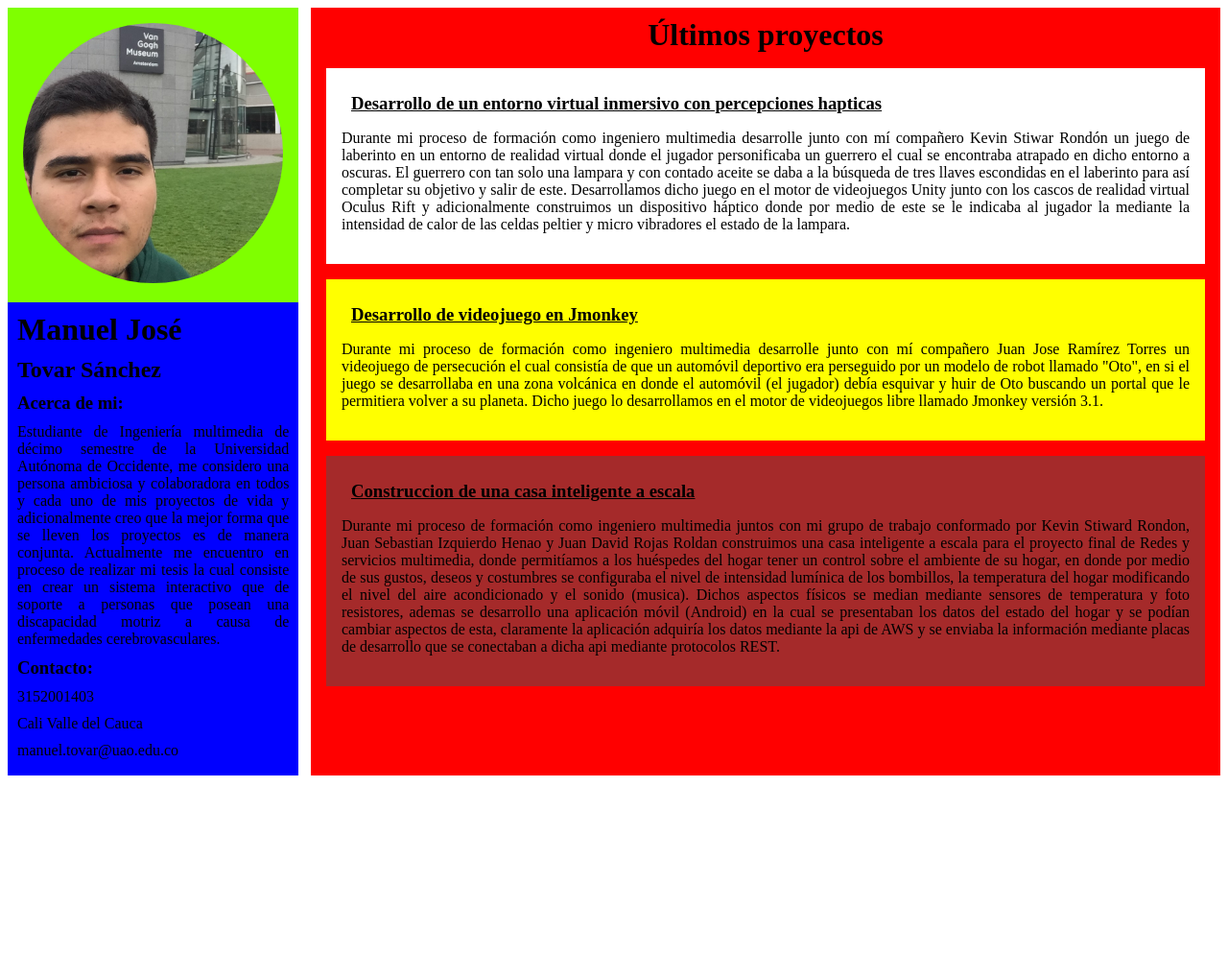
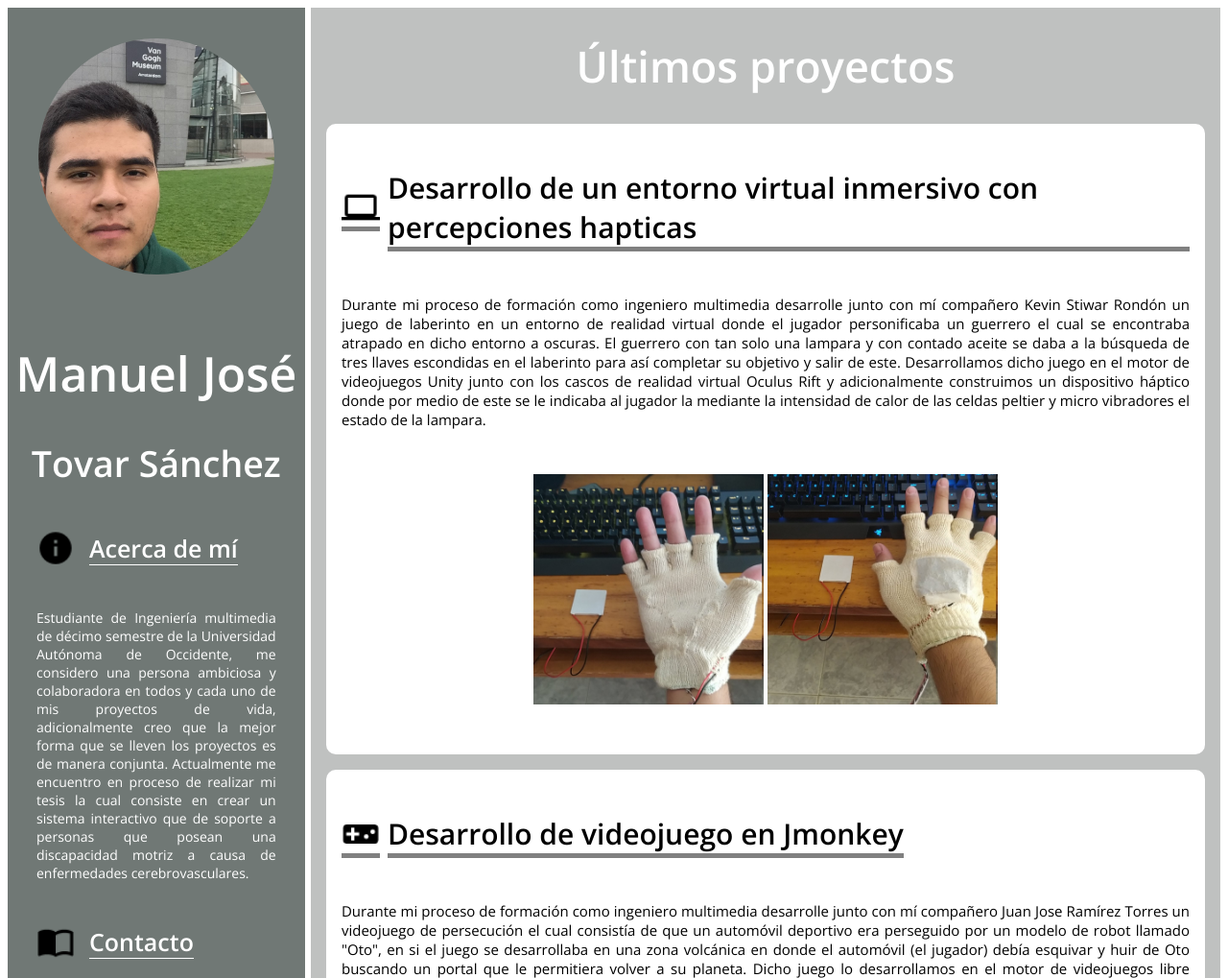
Before and after one commit to ManuelTovar/Repositorio, a plain HTML site: page index.html in a window 1280 px wide. Shown: the top 1019 px of the page at 96% size. Before the commit the page ends 808 px from the top, so only its background shows below. Drawn offline with nearby package versions, Linux system fonts and the light colour scheme; a script that the page names is missing.

Commit message:
Se agrego color fuentes e imagenes y se retiro img

```diff
--- a/index.html
+++ b/index.html
@@ -4,66 +4,141 @@
 <head>
     <meta charset="utf-8" />
     <meta http-equiv="X-UA-Compatible" content="IE=edge">
-    <title>Portafolio Manuel</title>
+    <title>Portafolio Manuel J. Tovar Sanchez</title>
     <meta name="viewport" content="width=device-width, initial-scale=1">
     <link rel="stylesheet" type="text/css" media="screen" href="resources/main.css" />
+    <link href="https://fonts.googleapis.com/css?family=Open+Sans:400,600,300" rel="stylesheet" type="text/css">
+
     <script src="main.js"></script>
 </head>
 
 <body>
 
     <div id="infoContainer" class="o-info-container">
+
         <div id="imgContainer" class="o-img-container">
             <img class="o-img-profile" src="resources/Manuel.jpg" alt="Foto del perfil del usuario">
         </div>
+
+        <div class="o-info-name">
             <h1>Manuel José</h1>
             <h2>Tovar Sánchez</h2>
-        <h3>Acerca de mi:</h3>
+        </div>
+
+            <div class="o-container-icon-info">
+                <img src="resources/info-icon.png" alt="Icono de computador" class="o-icon-info">
+                <h3>Acerca de mí</h3>
+            </div>
+
+        <div class="o-aboutme-text">
             <p>Estudiante de Ingeniería multimedia de décimo semestre de la Universidad Autónoma de
-            Occidente, me considero una persona ambiciosa y colaboradora en todos y cada uno de mis proyectos de vida y
-            adicionalmente creo que la mejor forma que se lleven los proyectos es de manera conjunta. Actualmente me
-            encuentro en proceso de realizar mi tesis la cual consiste en crear un sistema interactivo que de soporte a
-            personas que posean una discapacidad motriz a causa de enfermedades cerebrovasculares.
-            <h3>Contacto:</h3>
-            <p>3152001403</p>
-            <p>Cali Valle del Cauca</p>
-            <p>manuel.tovar@uao.edu.co</p>
+                Occidente, me considero una persona ambiciosa y colaboradora en todos y cada uno de mis proyectos de
+                vida, adicionalmente creo que la mejor forma que se lleven los proyectos es de manera conjunta.
+                Actualmente me
+                encuentro en proceso de realizar mi tesis la cual consiste en crear un sistema interactivo que de
+                soporte a personas que posean una discapacidad motriz a causa de enfermedades cerebrovasculares.</p>
+
+        </div>
+
+        <div class="o-container-icon-info">
+            <img src="resources/contactme-icon.png" alt="Icono de computador" class="o-icon-info">
+            <h3>Contacto</h3>
+        </div>
+
+
+        <div class="o-information-data">
+            <p>Telefono: 4015469</p>
+            <p>Celular: 3152001403</p>
+            <p>Residencia: Cali Valle del Cauca</p>
+            <p>Correo: manuel.tovar@uao.edu.co</p>
+        </div>
+
+
     </div>
 
     <div id="portfolioContainer" class="o-portfolio-container">
 
         <h1>Últimos proyectos</h1>
+
         <div id="project1" class="o-project">
+            <div class="o-cotainer-icon">
+                <img src="resources/computer-icon.png" alt="Icono de computador" class="o-icon-project">
                 <h3>Desarrollo de un entorno virtual inmersivo con percepciones hapticas</h3>
-            <p>Durante mi proceso de formación como ingeniero multimedia desarrolle junto con mí compañero Kevin Stiwar
+            </div>
+
+            <p>Durante mi proceso de formación como ingeniero multimedia desarrolle junto con mí compañero Kevin
+                Stiwar
                 Rondón un juego de laberinto en un entorno de realidad virtual donde el jugador personificaba un
-                guerrero el cual se encontraba atrapado en dicho entorno a oscuras. El guerrero con tan solo una lampara
-                y con contado aceite se daba a la búsqueda de tres llaves escondidas en el laberinto para así completar
-                su objetivo y salir de este. Desarrollamos dicho juego en el motor de videojuegos Unity junto con los
+                guerrero el cual se encontraba atrapado en dicho entorno a oscuras. El guerrero con tan solo una
+                lampara
+                y con contado aceite se daba a la búsqueda de tres llaves escondidas en el laberinto para así
+                completar
+                su objetivo y salir de este. Desarrollamos dicho juego en el motor de videojuegos Unity junto con
+                los
                 cascos de realidad virtual Oculus Rift y adicionalmente construimos un dispositivo háptico donde por
-                medio de este se le indicaba al jugador la mediante la intensidad de calor de las celdas peltier y micro
+                medio de este se le indicaba al jugador la mediante la intensidad de calor de las celdas peltier y
+                micro
                 vibradores el estado de la lampara.</p>
+
+
+            <div id="imgContainer" class="o-img-container">
+                <img class="o-img-project" src="resources/Glove.jpg" alt="Foto de guante háptico vista superior">
+                <img class="o-img-project" src="resources/Glove2.jpg" alt="Foto de guante háptico vista superior">
+
             </div>
+
+
+
+        </div>
+
         <div id="project2" class="o-project">
+
+            <div class="o-cotainer-icon">
+                <img src="resources/videogame-icon.png" alt="Icono videojuego" class="o-icon-project">
                 <h3>Desarrollo de videojuego en Jmonkey</h3>
+            </div>
+
+
             <p>Durante mi proceso de formación como ingeniero multimedia desarrolle junto con mí compañero Juan Jose
                 Ramírez Torres un videojuego de persecución el cual consistía de que un automóvil deportivo era
-                perseguido por un modelo de robot llamado "Oto", en si el juego se desarrollaba en una zona volcánica en
-                donde el automóvil (el jugador) debía esquivar y huir de Oto buscando un portal que le permitiera volver
-                a su planeta. Dicho juego lo desarrollamos en el motor de videojuegos libre llamado Jmonkey versión 3.1.
+                perseguido por un modelo de robot llamado "Oto", en si el juego se desarrollaba en una zona
+                volcánica en
+                donde el automóvil (el jugador) debía esquivar y huir de Oto buscando un portal que le permitiera
+                volver
+                a su planeta. Dicho juego lo desarrollamos en el motor de videojuegos libre llamado Jmonkey versión
+                3.1.
             </p>
+            <div id="imgContainer" class="o-img-container">
+                <img class="o-img-project" src="resources/videogame.png" alt="Foto de guante háptico vista superior">
+                <img class="o-img-project" src="resources/videogame2.png" alt="Foto de guante háptico vista superior">
+                <br>
+                <iframe width="560" height="315" src="https://www.youtube.com/embed/Fj5XiMCau3k" frameborder="0" allow="accelerometer; autoplay; encrypted-media; gyroscope; picture-in-picture" allowfullscreen></iframe>
+            </iframe>
             </div>
-        <div id="project3" class="o-project o-brown">
+
+        </div>
+
+        <div id="project3" class="o-project">
+
+            <div class="o-cotainer-icon">
+                <img src="resources/house-icon.png" alt="Icono videojuego" class="o-icon-project">
                 <h3>Construccion de una casa inteligente a escala</h3>
-            <p>Durante mi proceso de formación como ingeniero multimedia juntos con mi grupo de trabajo conformado por
+            </div>
+
+            <p>Durante mi proceso de formación como ingeniero multimedia juntos con mi grupo de trabajo conformado
+                por
                 Kevin Stiward Rondon, Juan Sebastian Izquierdo Henao y Juan David Rojas Roldan construimos una casa
                 inteligente a escala para el proyecto final de Redes y servicios multimedia, donde permitíamos a los
-                huéspedes del hogar tener un control sobre el ambiente de su hogar, en donde por medio de sus gustos,
-                deseos y costumbres se configuraba el nivel de intensidad lumínica de los bombillos, la temperatura del
+                huéspedes del hogar tener un control sobre el ambiente de su hogar, en donde por medio de sus
+                gustos,
+                deseos y costumbres se configuraba el nivel de intensidad lumínica de los bombillos, la temperatura
+                del
                 hogar modificando el nivel del aire acondicionado y el sonido (musica). Dichos aspectos físicos se
                 median mediante sensores de temperatura y foto resistores, ademas se desarrollo una aplicación móvil
-                (Android) en la cual se presentaban los datos del estado del hogar y se podían cambiar aspectos de esta,
-                claramente la aplicación adquiría los datos mediante la api de AWS y se enviaba la información mediante
+                (Android) en la cual se presentaban los datos del estado del hogar y se podían cambiar aspectos de
+                esta,
+                claramente la aplicación adquiría los datos mediante la api de AWS y se enviaba la información
+                mediante
                 placas de desarrollo que se conectaban a dicha api mediante protocolos REST.</p>
         </div>
 
--- a/resources/main.css
+++ b/resources/main.css
@@ -1,63 +1,138 @@
+body{
+    display: flex;
+}
+
 body p{
     text-align: justify;
+
+}
+/*-----*/
+
+.o-info-container{
+    width: 24.5%;
+    margin-right: 0.5%;
+    background-color: #707875 ;
 }
 
-.o-info-container p, h1, h2, h3 {
-    margin: 10px;
-}
-
-.o-info-container{
-    float: left;
-    width: 24%;
-    background-color: blue;
-    height: 100vh;
-    margin-right: 1%;
+.o-info-container h3{
+     margin: 15px;
+     border-bottom: solid 0.5px white;
+     font-family: 'Open Sans';
+            font-style: Bold;
+            font-size: 25px;
+            color: white;
 }
 
 .o-img-container{
-    background-color: chartreuse;
     text-align: center;
-    padding: 1rem;
+    padding: 2rem;
+
 
 }
 
 .o-img-profile{
     width: 100%;
     height: auto;
-    border-radius: 150px;
+    border-radius: 100%;
 
 }
 
+.o-info-name{
+    text-align: center;
+    font-family: 'Open Sans';
+            font-style: normal;
+            font-size: 25px;
+            color: white;
+}
+
+.o-container-icon-info{
+    display: flex;
+    align-items: center;
+}
+
+.o-icon-info{
+    width: 2.5rem;
+    height: 2.5rem;
+    margin-left: 30px;
+}
+
+.o-aboutme-text p{
+
+    margin: 30px;
+    font-family: 'Open Sans';
+            font-style: normal;
+            font-size: 14px;
+            color: white;
+}
+
+.o-information-data{
+
+    margin: 30px;
+    font-family: 'Open Sans';
+            font-style: normal;
+            font-size: 15px;
+            color: white;
+}
+
+/*-----*/
+
 .o-portfolio-container{
-    float: right;
     width: 75%;
-    height: 100vh;
-    background-color: red;
+    background-color:#BFC1C0;
+    display: block;
 
 }
 
 .o-portfolio-container h1{
     text-align: center;
+    font-family: 'Open Sans';
+            font-style: normal;
+            font-size: 45px;
+            color: white;
+
 }
+
+/*-----*/
 
 .o-project{
     background-color: white;
     padding: 1rem;
     margin: 1rem;
+    border-radius: 10px;
+
+}
+
+.o-img-project{
+    width: 15rem;
+    text-align: center;
 
 }
 
 .o-project h3{
-    text-decoration: underline;
-
+    font-family: 'Open Sans';
+            font-style: normal;
+            font-size: 30px;
+            color: black;
+    border-bottom: 5px solid grey;
 }
 
-#project2{
-    background-color: yellow;
-
+.o-project p{
+    font-family: 'Open Sans';
+            font-style: normal;
+            font-size: 15px;
+            color: black;
 }
 
-.o-brown{
-    background-color: brown;
+/*-----*/
 
+.o-cotainer-icon{
+    display: flex;
+    align-items: center;
 }
+
+.o-icon-project{
+    width: 2.5rem;
+    height: 2.5rem;
+    margin-right: 0.5rem;
+    border-bottom: 5px solid grey;
+}
```
Also changed, not shown: resources/computer-icon.png (added), resources/contactme-icon.png (added), resources/house-icon.png (added), resources/info-icon.png (added), resources/profile.png (deleted), resources/videogame-icon.png (added), resources/videogame.png (added), resources/videogame2.png (added). Lines whose indentation alone changed are shown as unchanged.
